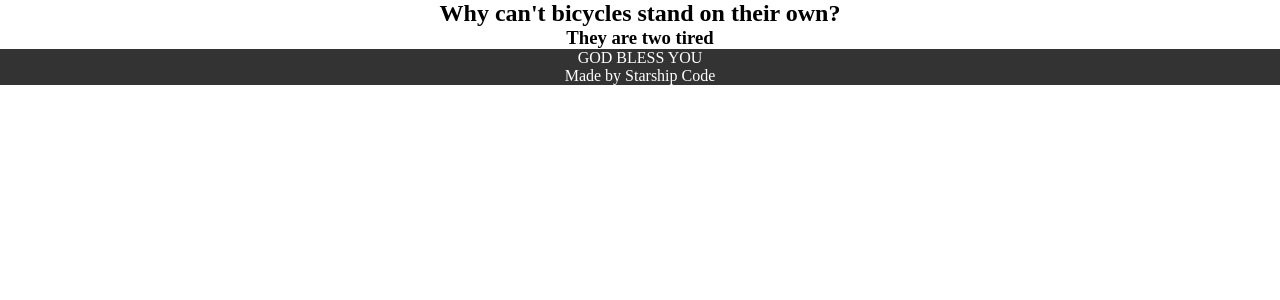
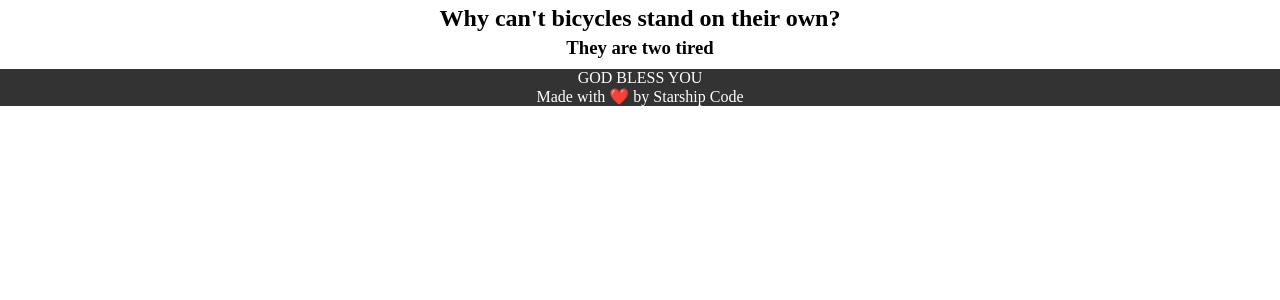
Before and after one commit to StarshipCode/Jokes-Api, a Node server app: page / in a window 1280 px wide. Shown: the top 300 px of the page. Run offline with Node 20, Linux system fonts and the light colour scheme.

Commit message:
Update index.ejs

```diff
--- a/src/views/index.ejs
+++ b/src/views/index.ejs
@@ -11,9 +11,11 @@
       text-align:center;
       color:white;
       background-color:#333;
+      margin-top:10px;
     }
     h2, h3{
     text-align:center;
+    margin-top:5px;
     }
     </style>
     <head>
@@ -22,7 +24,7 @@
           <h3><%=joke.punchline%></h3>
           <div class="sub">
         <p>GOD BLESS YOU</p>
-        <p>Made by Starship Code</p>
+        <p>Made with ❤️ by Starship Code</p>
         </div>
       </body>
   <html>
```
